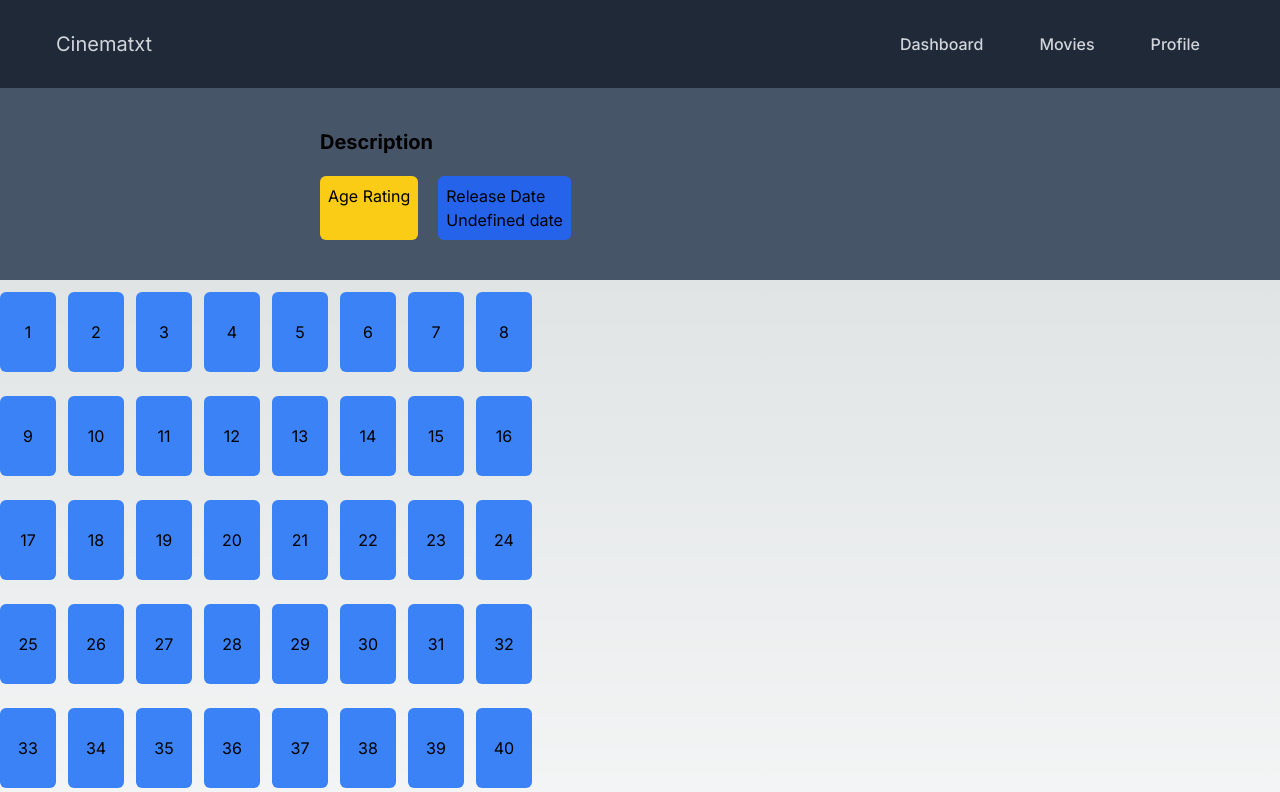
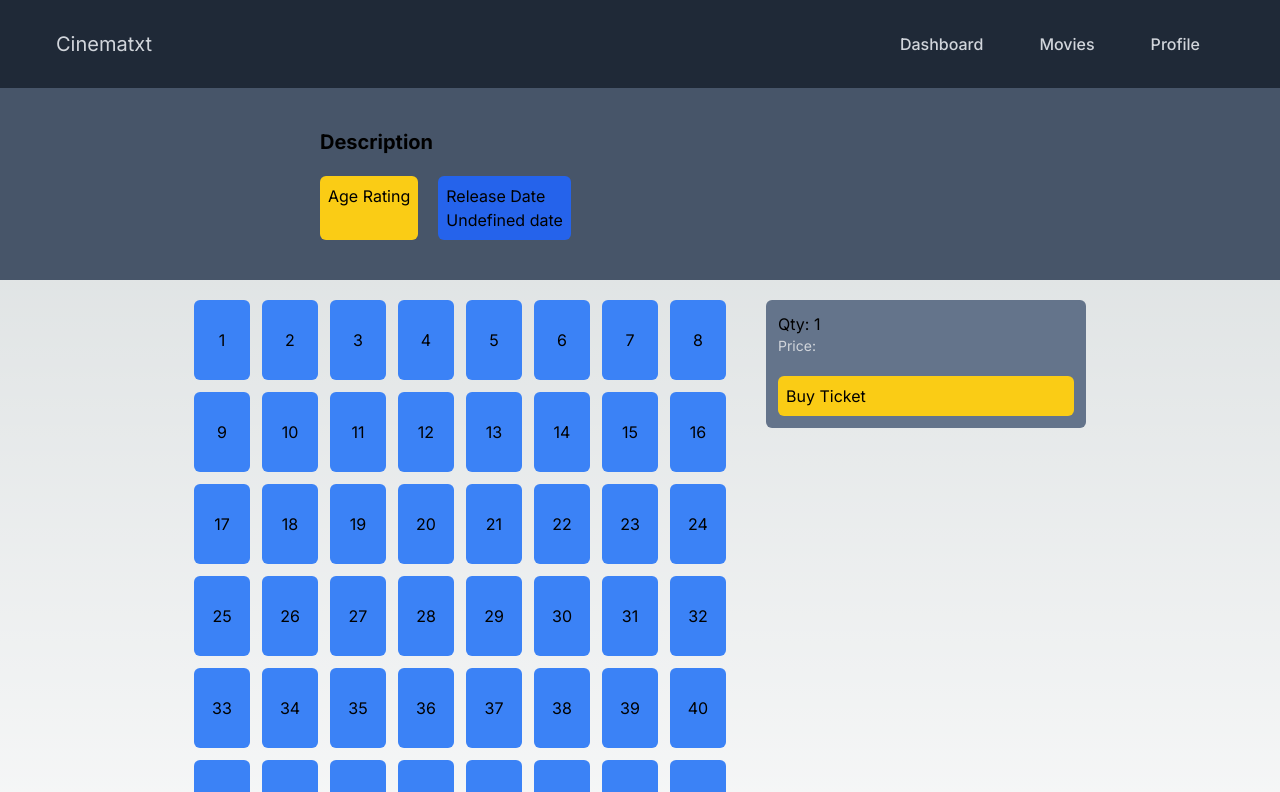
Before and after one commit to rrtxt/Cinematxt, a Next.js app: page /movie/1 in a window 1280 px wide. Shown: the top 792 px of the page. Built offline with nearby package versions, Linux system fonts and the light colour scheme; no server answers; the database is empty.

Commit message:
Add seat selection section

```diff
--- /dev/null
+++ b/src/app/components/button.tsx
@@ -0,0 +1,8 @@
+const CustButton = ({params} : {params : {className : string, text : string}}) => {
+    return (
+        <div>
+
+        </div>
+    )
+
+}
--- a/src/app/movie/[id]/page.tsx
+++ b/src/app/movie/[id]/page.tsx
@@ -18,7 +18,7 @@
     return (
         <MainLayout>
             <MovieDetail movie={movie}/>
-            <MovieOrder/>
+            <MovieOrder movie={movie}/>
         </MainLayout>
     )
 }
@@ -51,37 +51,46 @@
     )
 }
 
-const MovieOrder = () => {
+const MovieOrder = ({movie} : {movie : Movie|null}) => {
     return (
         <div>
-            <SeatSelection/>
+            <SeatSelection movie={movie}/>
         </div>
     )
 }
 
-const SeatSelection = () => {
+const SeatSelection = ({movie} : {movie : Movie|null}) => {
     const data = Array.from({ length: 64 }, (_, index) => ({ id: index + 1, name: `${index + 1}` }));
 
     const rows = 8; // Number of rows
     const cols = 8; // Number of columns
 
     return (
+        <div className="flex flex-col items-center md:flex-row md:items-start sm:justify-center gap-10 my-5">
             <div>
               {Array(rows)
                 .fill(0)
                 .map((_, rowIndex) => (
                   <div key={rowIndex} className="flex flex-row gap-3">
                     {data.slice(rowIndex * cols, rowIndex * cols + cols).map((item) => (
-                <div key={item.id} className="flex flex-col my-3">
+                      <div key={item.id} className="flex flex-col mb-3">
                        <Seat id={item.id}/>
                       </div>
                     ))}
                   </div>
                 ))}
             </div>
+            <div className="bg-slate-500 w-72 sm:w-80 h-32 rounded-md p-3 flex flex-col justify-between">
+                <span>Qty: 1</span>
+                <div className="flex flex-col">
+                    <div className="text-sm text-gray-300">Price: {movie?.ticket_price}</div>
+                    <a href="#" className="mt-5">
+                        <div className=" bg-yellow-400 p-2 text-black rounded-md hover:text-white hover:bg-yellow-500">Buy Ticket</div>
+                    </a>
+                </div>
+            </div>
+        </div>
     );
 }
 
-// const Movie
-
 export default MoviePage
```
Lines whose indentation alone changed are shown as unchanged.
